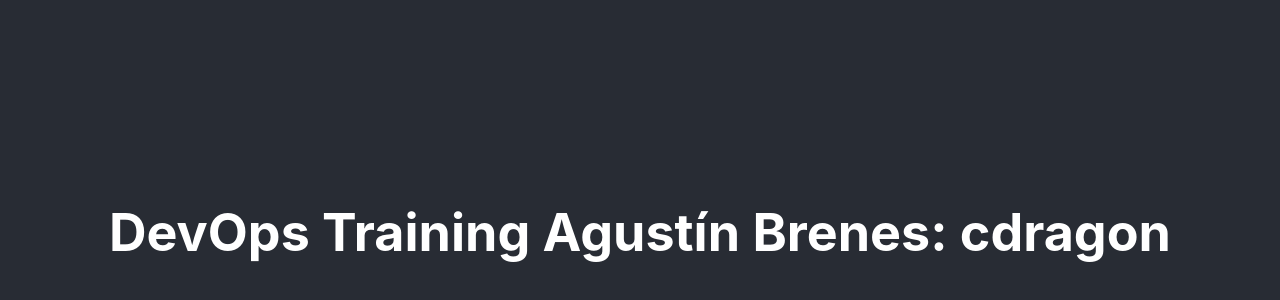
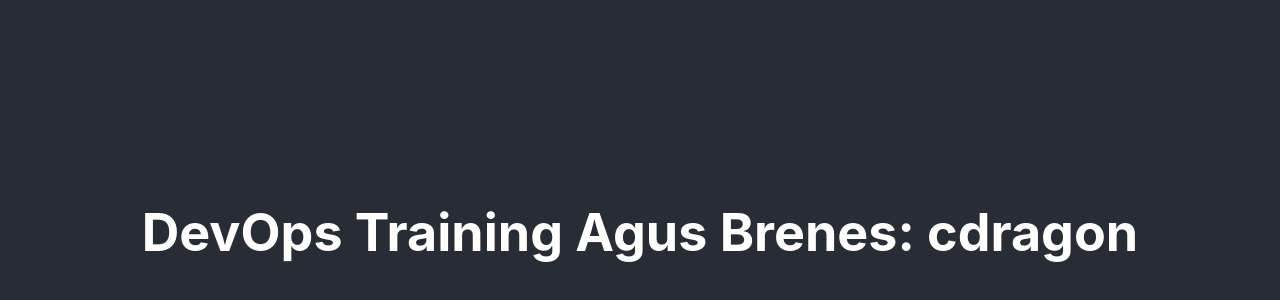
Before and after one commit to agusbrenes/cdragon, a React (Create React App) app: page / in a window 1280 px wide. Shown: the part 168-468 px from the top of the page. Built offline with nearby package versions, Linux system fonts and the light colour scheme.

Commit message:
Update App.js

```diff
--- a/src/App.js
+++ b/src/App.js
@@ -5,7 +5,7 @@
   return (
     <div className="App">
       <header className="App-header">
-        <h1>DevOps Training Agustín Brenes: cdragon</h1>
+        <h1>DevOps Training Agus Brenes: cdragon</h1>
       </header>
     </div>
   );
```
